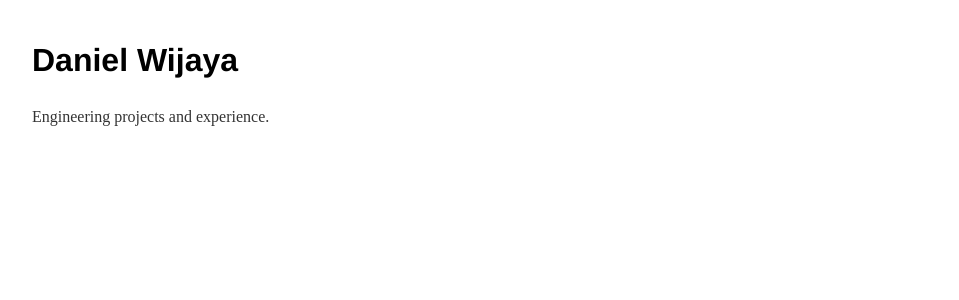
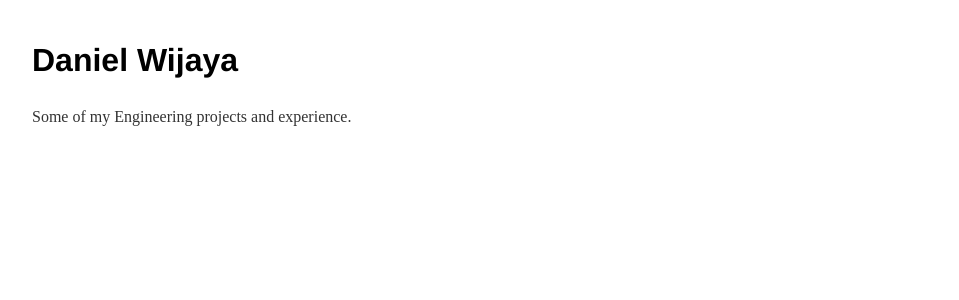
Before and after one commit to wijayad/wijayad.github.io, a Jekyll site: the page built from index.html, in a window 1280 px wide and 900 px high. Shown: the part 231-531 px from the top of the window, without its empty margins (160-1119 px from the left). Built offline with Jekyll 4.4.1, drawn with Linux system fonts in a browser that asks for light colours; some of the changed text lies outside the part shown.

Commit message:
alter top designation

```diff
--- a/_layouts/default.html
+++ b/_layouts/default.html
@@ -4,6 +4,7 @@
     <meta charset="UTF-8">
     <meta name="viewport" content="width=device-width, initial-scale=1.0">
     <title>Daniel Wijaya</title>
+	<body> <div id="top"></div></body>
 	<footer>
 		<ul>
 			<li><a href="mailto:leinad.ayajaw@gmail.com" target="_blank">
@@ -108,7 +109,6 @@
     </style>
 </head>
 <body>
-<div id="top"></div>
 
 <nav>
     <ul>
@@ -122,7 +122,7 @@
     <!-- HOME -->
     <section id="home">
         <h1>Daniel Wijaya</h1>
-        <p>Engineering projects and experience.</p>
+        <p>Some of my Engineering projects and experience.</p>
     </section>
     <!-- RESUME -->
     <section id="workExperience">
@@ -203,7 +203,7 @@
 	        </div>
 	    </div>
 
-		<h3> Personal Project Kaggle Cassava Leaf Disease Competition </h3>
+		<h3> Personal Project: Kaggle Cassava Leaf Disease Competition </h3>
 		<div class="project-item">
 	        <div class="project-media">
 	        	<img src="/files/CassavaLeafPic.jpg" alt="Project Screenshot" style="width:100%; border-radius: 8px;">
```
